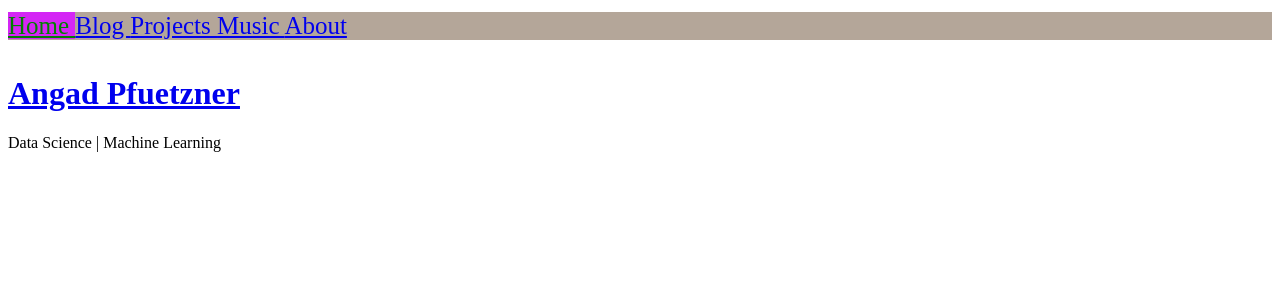
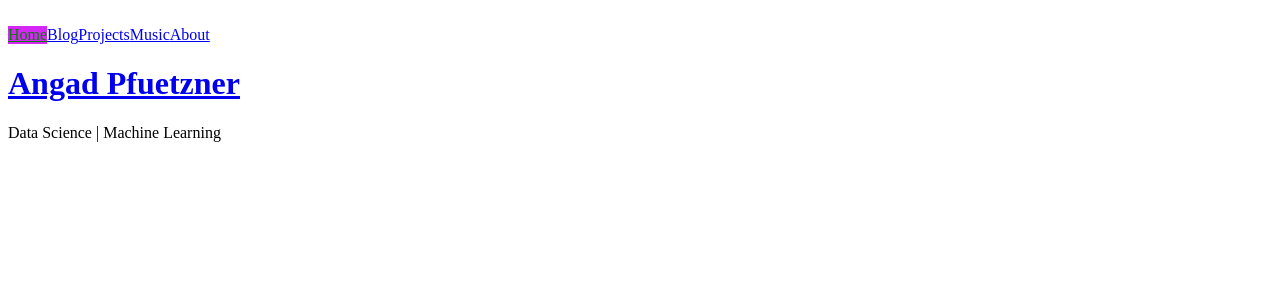
Before and after one commit to Angad99/Angad99.github.io, a Jekyll site: the page built from index.html, in a window 1280 px wide. Shown: the top 300 px of the page. Built offline with Jekyll 4.4.1, drawn with Linux system fonts in a browser that asks for light colours.

Commit message:
Update navbar.scss

```diff
--- a/_sass/navbar.scss
+++ b/_sass/navbar.scss
@@ -1,11 +1,15 @@
+.topnav {
+	width: 100%;
+	border: none;
+	z-index: 1000;
+}
+
 nav {
-	font-size: 25px;
-	position: relative;
-	background-color: #4206;
-	float: none;
-	top: 50%;
-  	left: 50%;
-  	transform: translate(-50%, -50%);
+	display: flex;
+	background-color: transparent;
+	justify-conent: center;
+	align-items: center;
+
 }
 
 .current {
```
